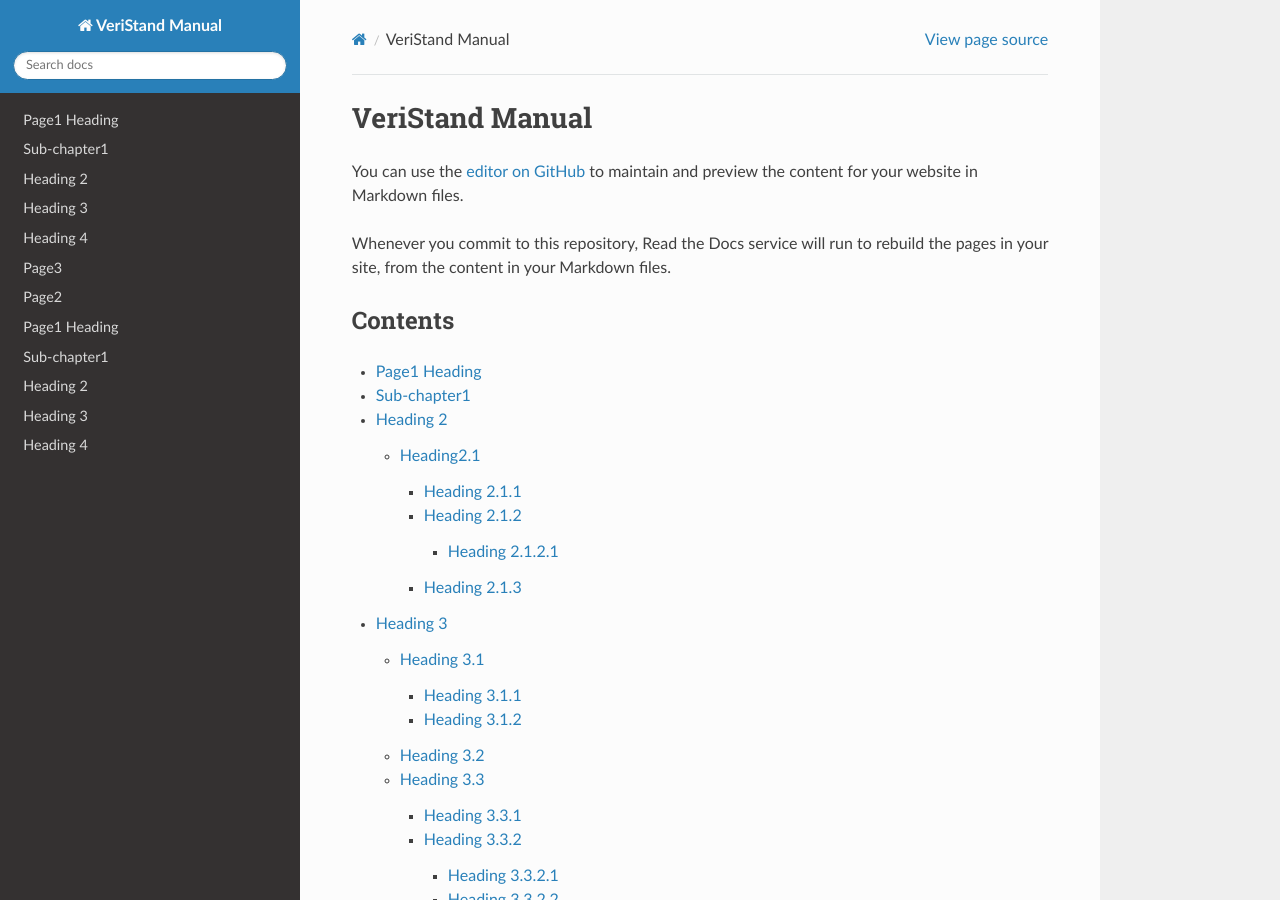
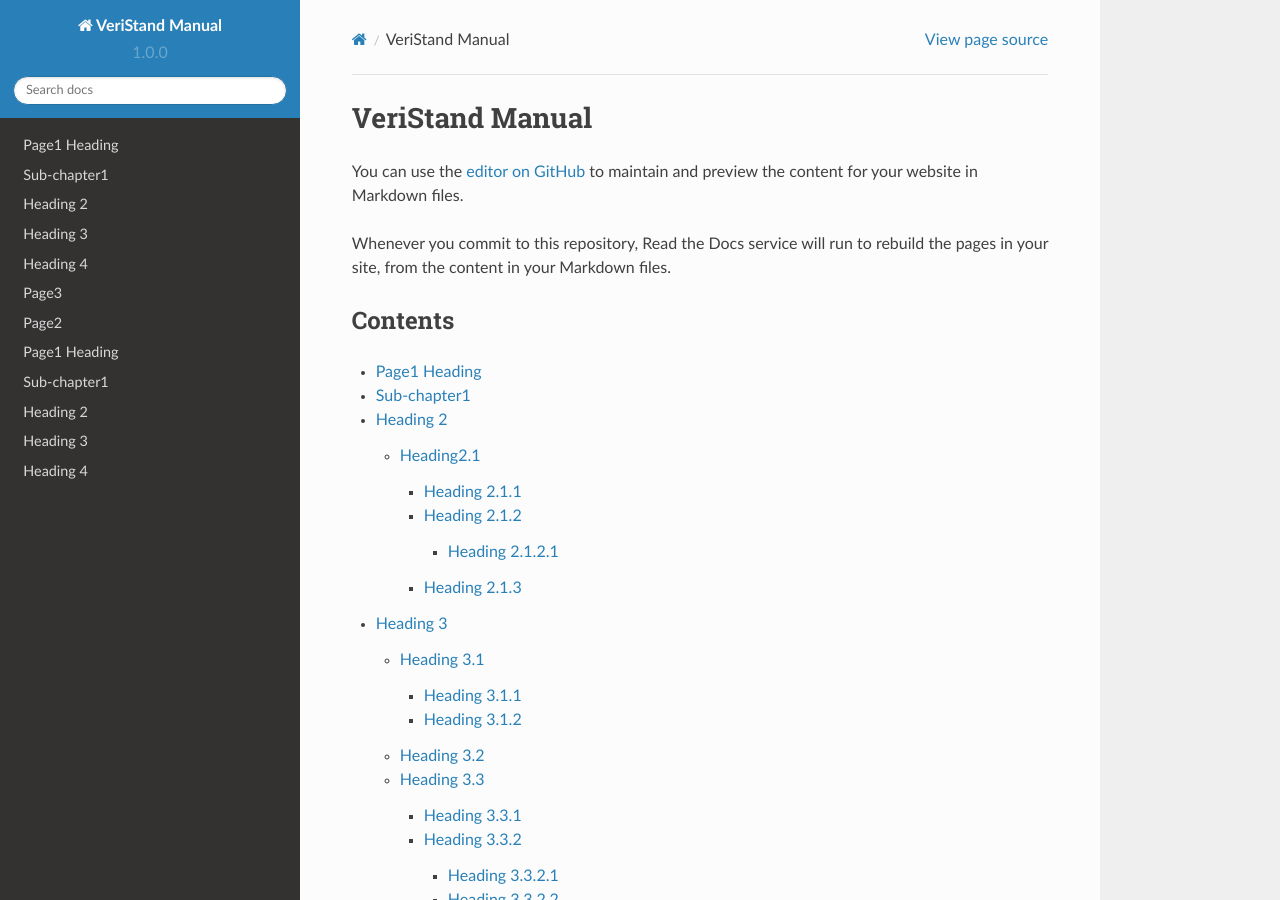
Before and after one commit to phutanu/GitHubPagesUsingRTD, a Sphinx documentation site: the page built from docs/index.md, in a window 1280 px wide and 900 px high. Built offline with Sphinx 7.4.7 and the Read the Docs theme 2.0.0, drawn with Linux system fonts in a browser that asks for light colours.

Commit message:
Update conf.py

```diff
--- a/docs/conf.py
+++ b/docs/conf.py
@@ -62,9 +62,9 @@
 # built documents.
 #
 # The short X.Y version.
-version = 1.0.0
+version = '1.0.0'
 # The full version, including alpha/beta/rc tagss
-release = 1.0.0
+release = '1.0.0'
 
 # The language for content autogenerated by Sphinx. Refer to documentation
 # for a list of supported languages.
```
